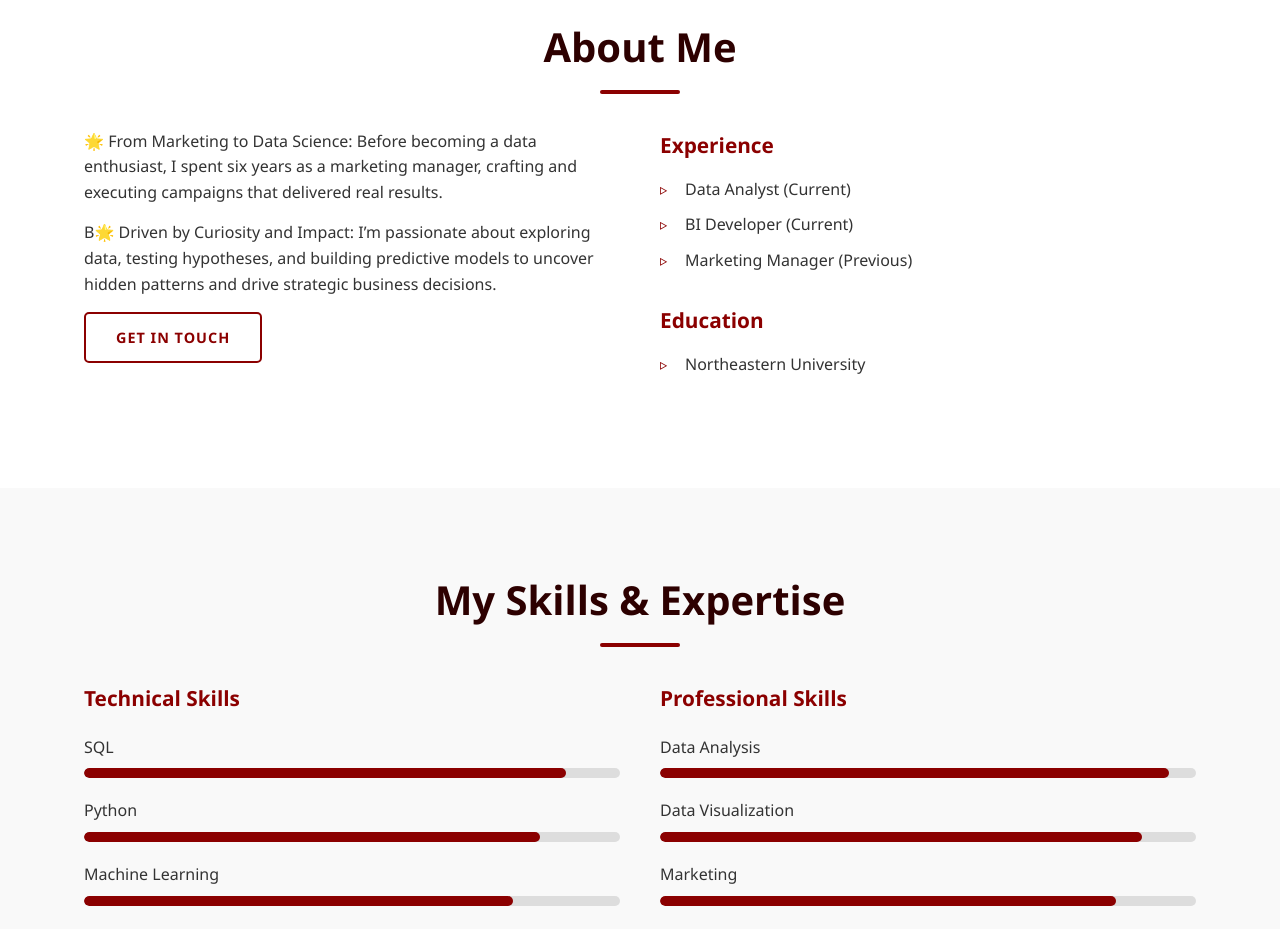
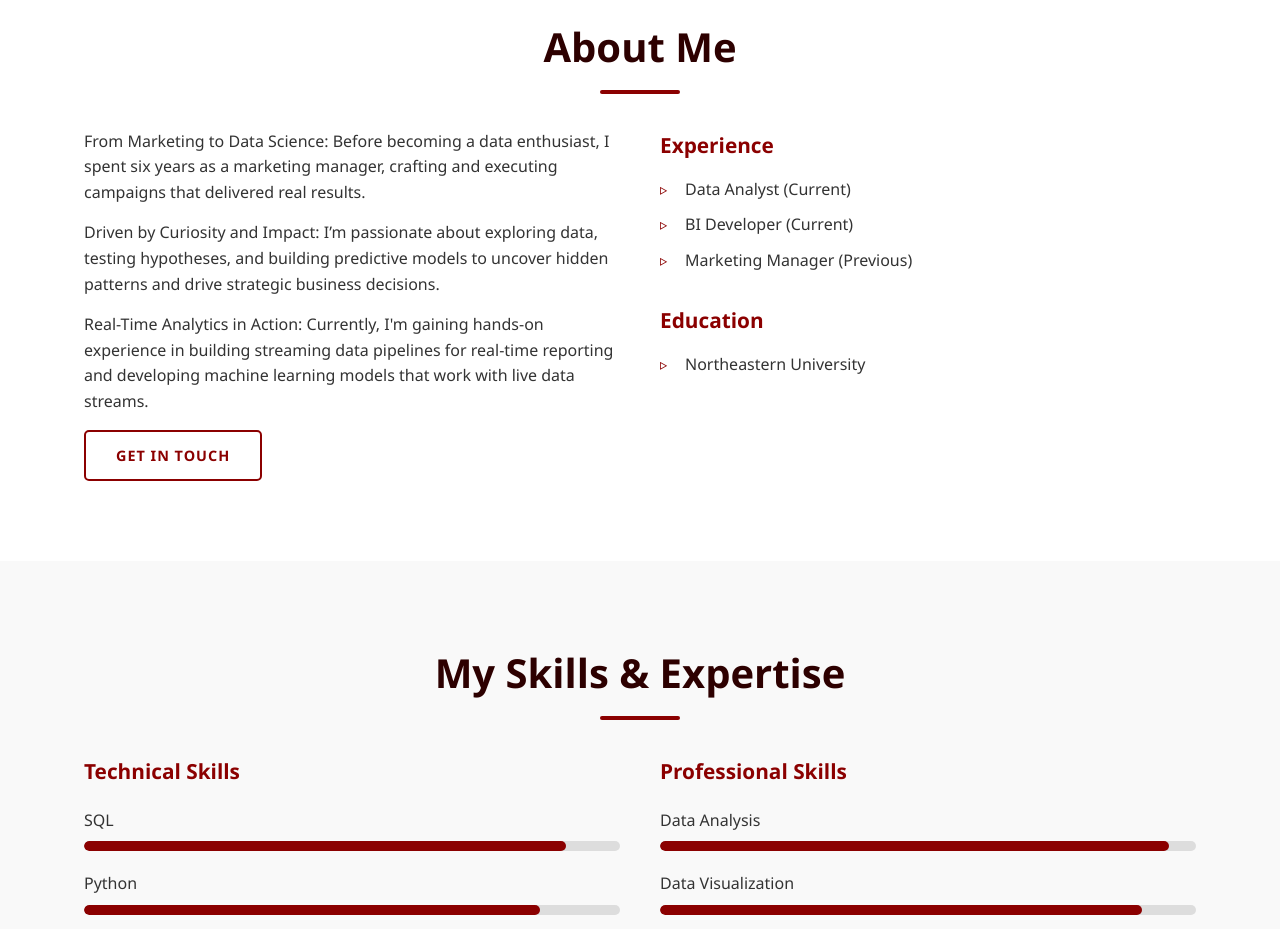
Before and after one commit to ScarlettQiu/website_test, a plain HTML site: page index.html in a window 1280 px wide. Shown: the part 1800-2729 px from the top of the page. Drawn offline with Linux system fonts and the light colour scheme.

Commit message:
Update index.html

```diff
--- a/index.html
+++ b/index.html
@@ -111,9 +111,9 @@
             <h2>About Me</h2>
             <div class="about-content">
                 <div class="about-text">
-                    <p>🌟 From Marketing to Data Science: Before becoming a data enthusiast, I spent six years as a marketing manager, crafting and executing campaigns that delivered real results.</p>
-                    <p>B🌟 Driven by Curiosity and Impact: I’m passionate about exploring data, testing hypotheses, and building predictive models to uncover hidden patterns and drive strategic business decisions.</p>
-
+                    <p>From Marketing to Data Science: Before becoming a data enthusiast, I spent six years as a marketing manager, crafting and executing campaigns that delivered real results.</p>
+                    <p>Driven by Curiosity and Impact: I’m passionate about exploring data, testing hypotheses, and building predictive models to uncover hidden patterns and drive strategic business decisions.</p>
+                    <p>Real-Time Analytics in Action: Currently, I'm gaining hands-on experience in building streaming data pipelines for real-time reporting and developing machine learning models that work with live data streams.</p>
                     <a href="#contact" class="secondary-button">Get in Touch</a>
                 </div>
                 <div class="about-details">
```
